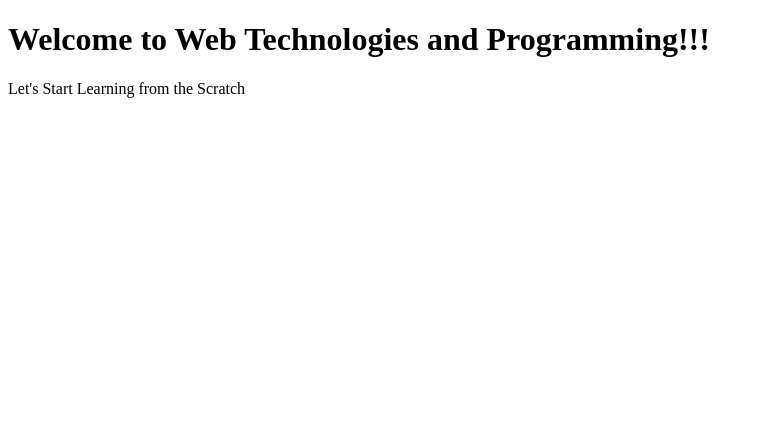
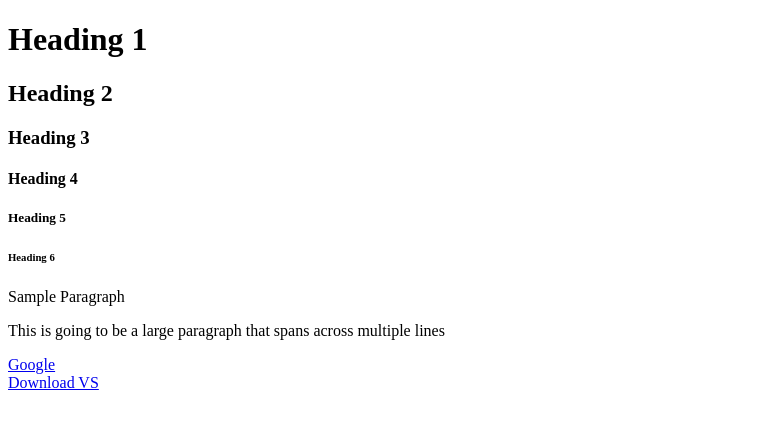
Before and after one commit to MsL-Mishal/WTPractice, a plain HTML site: page site/index.html in a window 1280 px wide. Shown: the whole page, without its empty margins (0-762 px from the left). Drawn offline with Linux system fonts and the light colour scheme.

Commit message:
Trying out a few tags

```diff
--- a/site/index.html
+++ b/site/index.html
@@ -6,7 +6,20 @@
         <title>WT Practice Page</title>
     </head>
     <body>
-        <h1>Welcome to Web Technologies and Programming!!!</h1>
-        <p>Let's Start Learning from the Scratch</p>
+        <!-- <h1>Welcome to Web Technologies and Programming!!!</h1>
+        <p>Let's Start Learning from the Scratch</p> -->
+        <h1>Heading 1</h1>
+        <h2>Heading 2</h2>
+        <h3>Heading 3</h3>
+        <h4>Heading 4</h4>
+        <h5>Heading 5</h5>
+        <h6>Heading 6</h6>
+
+        <p>Sample Paragraph</p>
+        <p>This is going to be a large paragraph that spans across multiple lines</p>
+
+        <a href="https://www.google.com/">Google</a>
+        <br>
+        <a href="https://code.visualstudio.com/download">Download VS</a>
     </body>
 </html>
```
